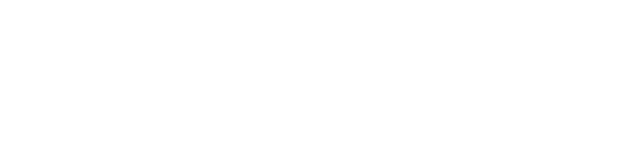
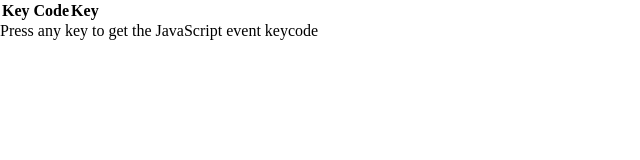
Before and after one commit to ruarplum/keycode, a plain HTML site: page index.html in a window 1280 px wide. Shown: the whole page, without its empty margins (0-640 px from the left). Drawn offline with Linux system fonts and the light colour scheme.

Commit message:
#2 - HTML structuring

```diff
--- a/index.html
+++ b/index.html
@@ -1,11 +1,34 @@
 <!DOCTYPE html>
 <html lang="en">
+
 <head>
     <meta charset="UTF-8">
     <meta name="viewport" content="width=device-width, initial-scale=1.0">
     <title>Keycode Challenge</title>
+    <link rel="stylesheet" href="main.css">
+
 </head>
-<body>
+    <body>
+        <div class="display">
+            <table class="table hide">
+                <thead>
+                    <tr>
+                        <th>Key Code</th>
+                        <th>Key</th>
+                    </tr>
+                </thead>
+                <tbody class="table-body">
+                </tbody>
+            </table>
+            <div class="wrap">
+                <p class="keycode-display"></p>
+                <p class="text-display">Press any key to get the JavaScript event keycode</p>
+                <div>
 
-</body>
+                </div>
+            </div>
+        </div>
+
+        <script src="/projects/keycode/app.js"></script>
+    </body>
 </html>
--- a/main.css
+++ b/main.css
@@ -0,0 +1,4 @@
+* {
+    margin: 0;
+    padding: 0;
+}
```
Also changed, not shown: 1 other file.
